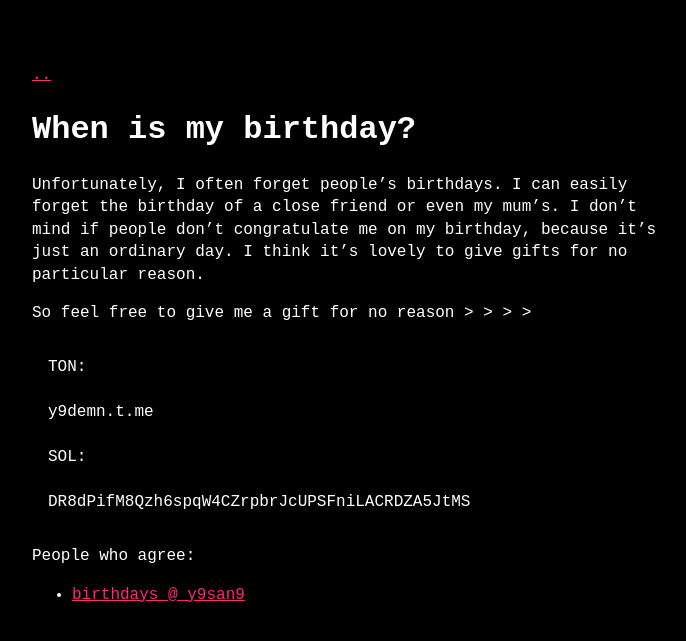
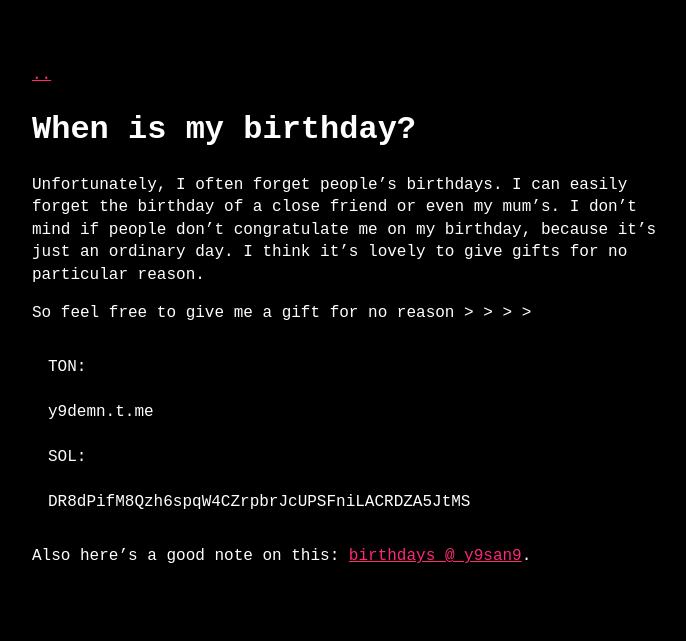
Before and after one commit to demndevel/demndevel.github.io, a Jekyll site: the page built from bd.md, in a window 1280 px wide. Shown: the top 641 px of the page, without its empty margins (288-974 px from the left). Built offline with Jekyll 4.4.1, drawn with Linux system fonts in a browser that asks for light colours; some web fonts are replaced.

Commit message:
bd.md fixes

````diff
--- a/bd.md
+++ b/bd.md
@@ -20,6 +20,4 @@ SOL:
 DR8dPifM8Qzh6spqW4CZrpbrJcUPSFniLACRDZA5JtMS
 ```
 
-People who agree:
-
-- [birthdays @ y9san9](https://y9san9.me/content/birthdays)
+Also here's a good note on this: [birthdays @ y9san9](https://y9san9.me/content/birthdays).
````
